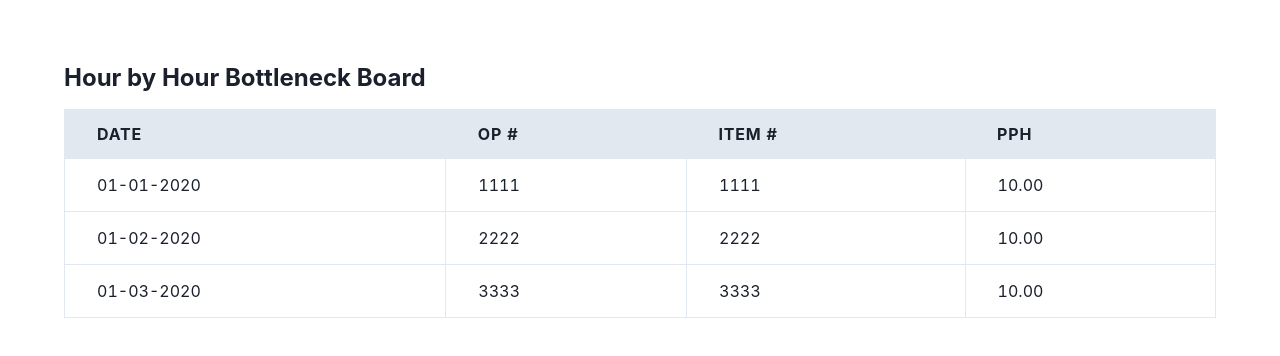
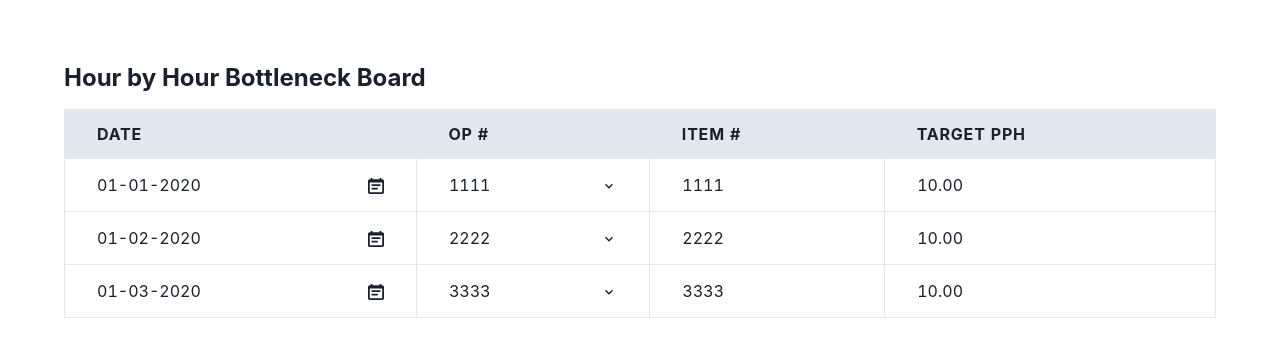
Before and after one commit to albondad/nylok-bottleneck-board-prototype, a Next.js app in the folder packages/web-application/: page / in a window 1280 px wide. Shown: the top 356 px of the page. Built offline with nearby package versions, Linux system fonts and the light colour scheme.

Commit message:
Update naming and set up icons

```diff
--- a/packages/web-application/components/hour-by-hour-bottleneck-board-table/hour-by-hour-bottleneck-board-table.tsx
+++ b/packages/web-application/components/hour-by-hour-bottleneck-board-table/hour-by-hour-bottleneck-board-table.tsx
@@ -11,6 +11,7 @@ import {
   Thead,
   Tr,
 } from "@chakra-ui/react";
+import { CalendarIcon, ChevronDownIcon } from "@chakra-ui/icons";
 
 export type HourByHourBottleneckBoardTablePropsType = {};
 
@@ -68,7 +69,7 @@ export const HourByHourBottleneckBoardTable =
                   Item #
                 </Th>
                 <Th fontSize="1rem" padding="1rem 2rem">
-                  PPH
+                  Target PPH
                 </Th>
               </Tr>
             </Thead>
@@ -83,7 +84,12 @@ export const HourByHourBottleneckBoardTable =
                       fontSize="1rem"
                       padding="1rem 2rem"
                     >
-                      {element.date}
+                      <Box display="flex">
+                        {element.date}
+                        <Box marginLeft="auto">
+                          <CalendarIcon />
+                        </Box>
+                      </Box>
                     </Td>
                     <Td
                       borderColor="gray.200"
@@ -93,7 +99,12 @@ export const HourByHourBottleneckBoardTable =
                       padding="1rem 2rem"
                       onClick={handleOptionsTdClick}
                     >
-                      {element.opNumber}
+                      <Box display="flex">
+                        {element.operatorNumber}
+                        <Box marginLeft="auto">
+                          <ChevronDownIcon />
+                        </Box>
+                      </Box>
                     </Td>
                     <Td
                       borderColor="gray.200"
@@ -113,7 +124,7 @@ export const HourByHourBottleneckBoardTable =
                       padding="1rem 2rem"
                       onClick={handleNumberTdClick}
                     >
-                      {element.targetPph}
+                      {element.targetPartsPerHour}
                     </Td>
                   </Tr>
                 );
--- a/packages/web-application/utilities/sample-data-utility.ts
+++ b/packages/web-application/utilities/sample-data-utility.ts
@@ -1,32 +1,32 @@
 export type SampleDataElementType = {
   id: string;
   date: string;
-  opNumber: string;
+  operatorNumber: string;
   itemNumber: string;
-  targetPph: string;
+  targetPartsPerHour: string;
 };
 
 export const sampleData: SampleDataElementType[] = [
   {
     id: "1",
     date: "01-01-2020",
-    opNumber: "1111",
+    operatorNumber: "1111",
     itemNumber: "1111",
-    targetPph: "10.00",
+    targetPartsPerHour: "10.00",
   },
   {
     id: "2",
     date: "01-02-2020",
-    opNumber: "2222",
+    operatorNumber: "2222",
     itemNumber: "2222",
-    targetPph: "10.00",
+    targetPartsPerHour: "10.00",
   },
   {
     id: "3",
     date: "01-03-2020",
-    opNumber: "3333",
+    operatorNumber: "3333",
     itemNumber: "3333",
-    targetPph: "10.00",
+    targetPartsPerHour: "10.00",
   },
 ];
 
@@ -35,9 +35,9 @@ export const getSampleData = () => {
     {
       id: "0",
       date: "01-01-2020",
-      opNumber: "111111",
+      operatorNumber: "111111",
       itemNumber: "111111",
-      targetPph: "10.00",
+      targetPartsPerHour: "10.00",
     },
   ];
 
```
